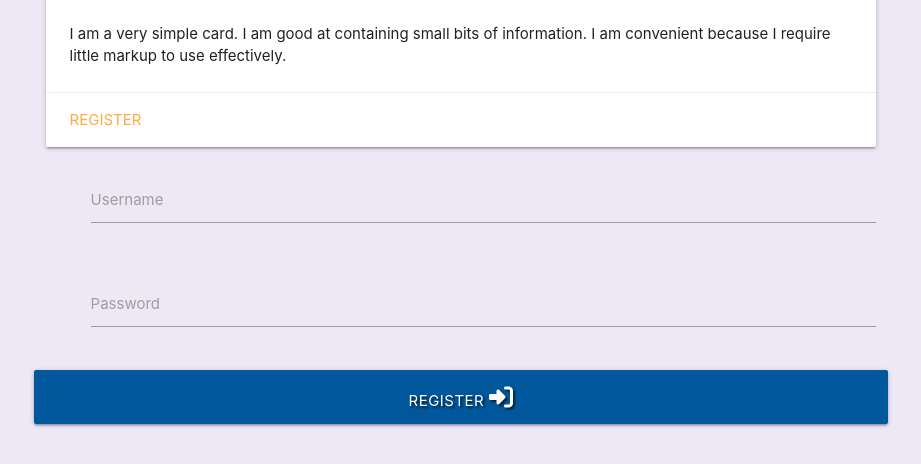
After one commit to Mark-Assessment/D-Santana-retail-store-M3-2, a Flask app: page /register in a window 1280 px wide. The commit adds this page. Shown: the part 791-1255 px from the top of the page, without its empty margins (179-1100 px from the left). Run offline with Flask 3, Linux system fonts and the light colour scheme; some libraries are stand-ins or nearby versions.

Commit message:
Add register templates and image inside of card

```diff
--- a/app.py
+++ b/app.py
@@ -4,6 +4,7 @@ from flask import (
     redirect, request, session, url_for)
 from flask_pymongo import PyMongo
 from bson.objectid import ObjectId
+from werkzeug.security import generate_password_hash, check_password_hash
 if os.path.exists("env.py"):
     import env
 
@@ -17,7 +18,6 @@ app.secret_key = os.environ.get("SECRET_KEY")
 mongo = PyMongo(app)
 
 
-
 @app.route("/")
 @app.route("/get_tasks")
 def get_tasks():
@@ -25,6 +25,12 @@ def get_tasks():
     return render_template("tasks.html", tasks=tasks)
 
 
+@app.route("/register", methods=["GET", "POST"])
+def register():
+    return render_template("register.html")
+
+
+
 if __name__ == "__main__":
     app.run(host=os.environ.get("IP"),
             port=int(os.environ.get("PORT")),
--- a/templates/base.html
+++ b/templates/base.html
@@ -30,7 +30,7 @@
                     <li><a href="#">Manage Categories</a></li>
                     <li><a href="#">Log Out</a></li>
                     <li><a href="#">Log In </a></li>
-                    <li><a href="#">Register</a></li>
+                    <li><a href="{{ url_for('register') }}">Register</a></li>
                 </ul>
             </div>
         </nav>
@@ -47,7 +47,7 @@
             <li><a href="#" class="white-text">Manage Categories</a></li>
             <li><a href="#" class="white-text">Log Out</a></li>
             <li><a href="#" class="white-text">Log In </a></li>
-            <li><a href="#" class="white-text">Register</a></li>
+            <li><a href="{{ url_for('register') }}" class="white-text">Register</a></li>
         </div>
         </ul>
     </header>
--- /dev/null
+++ b/templates/register.html
@@ -0,0 +1,45 @@
+{% extends "base.html" %}
+{% block content %}
+
+<h3 class="center-align">Register</h3>
+
+<div class="row">
+    <form class="col s12 m8 offset-m2" method="POST" action="{{ url_for('register') }}">
+        <div class="card">
+            <div class="card-image">
+                <img src="static/welcome-picture-login.png">
+            </div>
+            <div class="card-content">
+                <p>I am a very simple card. I am good at containing small bits of information.
+                    I am convenient because I require little markup to use effectively.</p>
+            </div>
+            <div class="card-action">
+                <a href="#">REGISTER</a>
+            </div>
+        </div>
+        <!-- username -->
+        <div class="row">
+            <div class="input-field col s12">
+                <i class="fas fa-user-user prefix light-blue-text text-darken-4"></i>
+                <input id="username" name="username" type="text" class="validate">
+                <label for="username">Username</label>
+            </div>
+        </div>
+        <!-- password -->
+        <div class="row">
+            <div class="input-field col s12">
+                <i class="fas fa-user-user-lock prefix light-blue-text text-darken-4"></i>
+                <input id="password" name="password" type="password" class="validate">
+                <label for="password">Password</label>
+            </div>
+        </div>
+        <!-- register -->
+        <div class="row">
+            <button type="submit" class="col s12 btn-large light-blue darken-4 text-shadow">
+                Register <i class="fas fa-sign-in-alt"></i>
+            </button>
+        </div>
+    </form>
+</div>
+
+{% endblock %}
```
Also changed, not shown: 2 other files.
